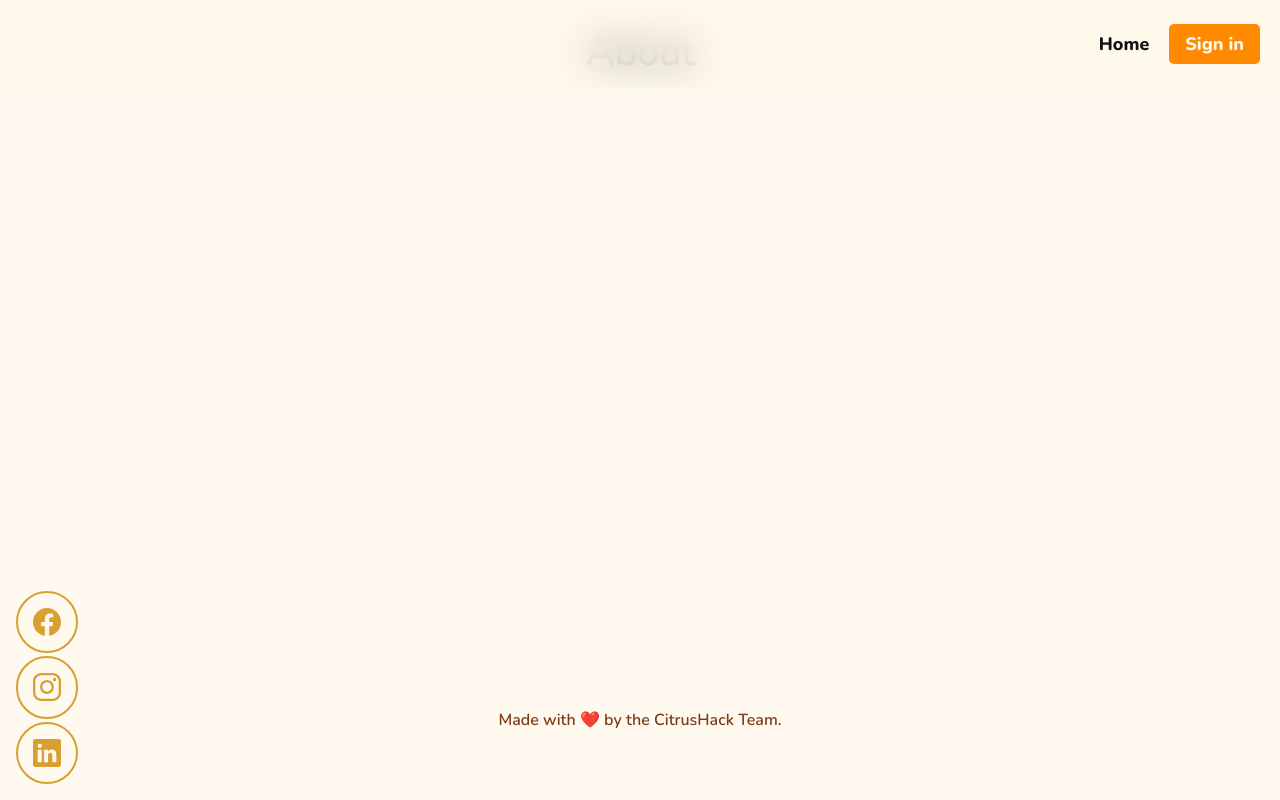
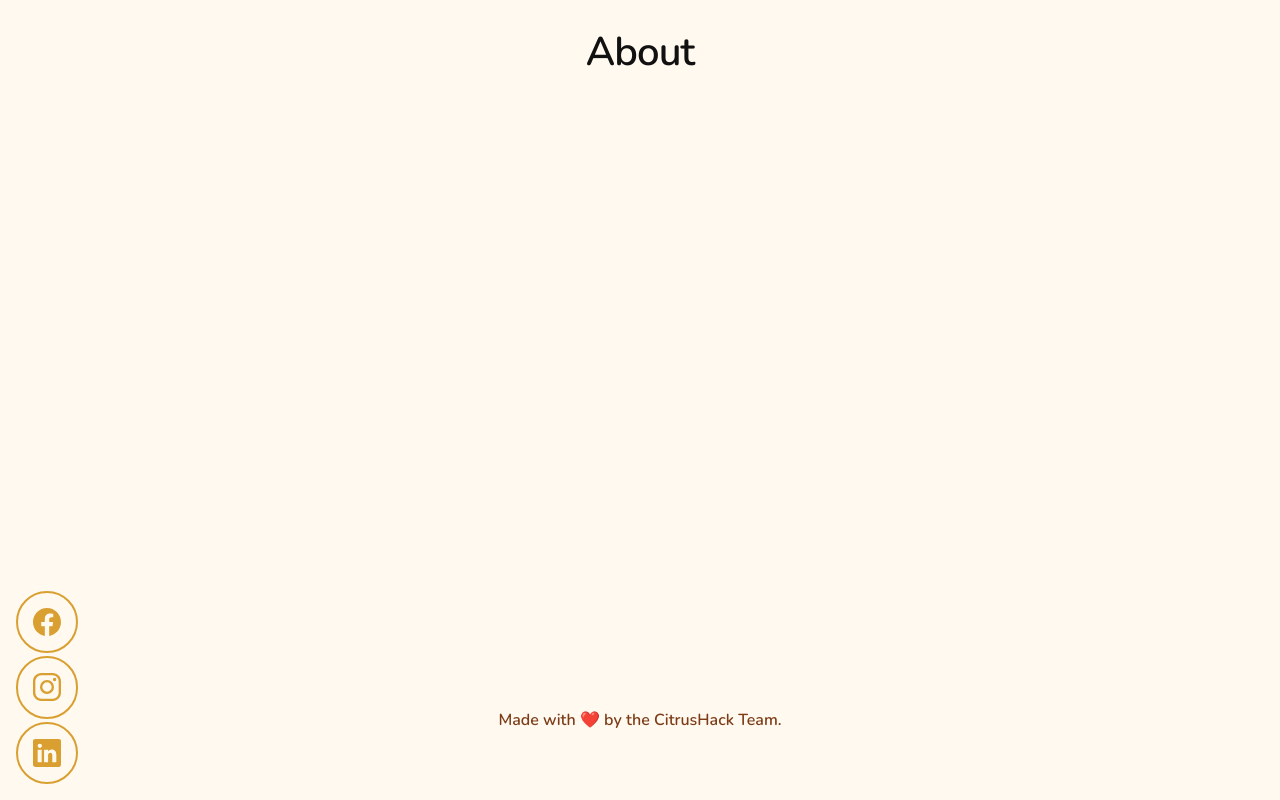
Before and after one commit to citrushack/cutiehack2021, a Next.js app: page /about in a window 1280 px wide. Built offline with nearby package versions, Linux system fonts and the light colour scheme; no server answers.

Commit message:
Hide features for live site

```diff
--- a/pages/_app.js
+++ b/pages/_app.js
@@ -11,10 +11,10 @@ import '../styles/globals.css'
 export default function MyApp({ Component, pageProps }) {
   return (
     <Provider session={pageProps.session}>
-      <Toaster />
-      <Nav />
+      {/* <Toaster /> */}
+      {/* <Nav /> */}
       <Socials />
-      <TopScroll />
+      {/* <TopScroll /> */}
       <Component {...pageProps} />
       <Footer />
     </Provider>
--- a/pages/index.js
+++ b/pages/index.js
@@ -42,7 +42,7 @@ export default function Home() {
         <Element name="Home">
           <Landing />
         </Element>
-        <Element name="About">
+        {/* <Element name="About">
           <About />
         </Element>
         <Element name="FAQ">
@@ -54,7 +54,7 @@ export default function Home() {
         <Element name="Sponsors">
           <Sponsors />
         </Element>
-        <Team />
+        <Team /> */}
       </Layout>
     </>
   )
```
